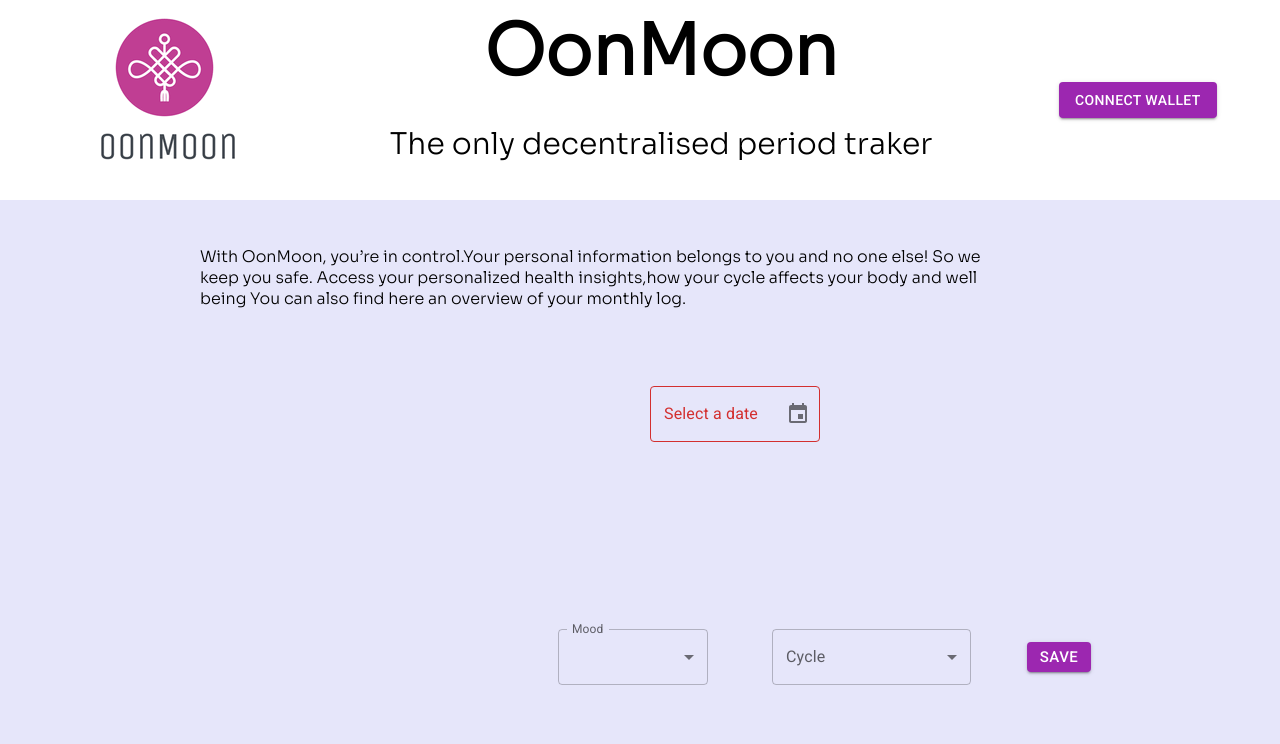
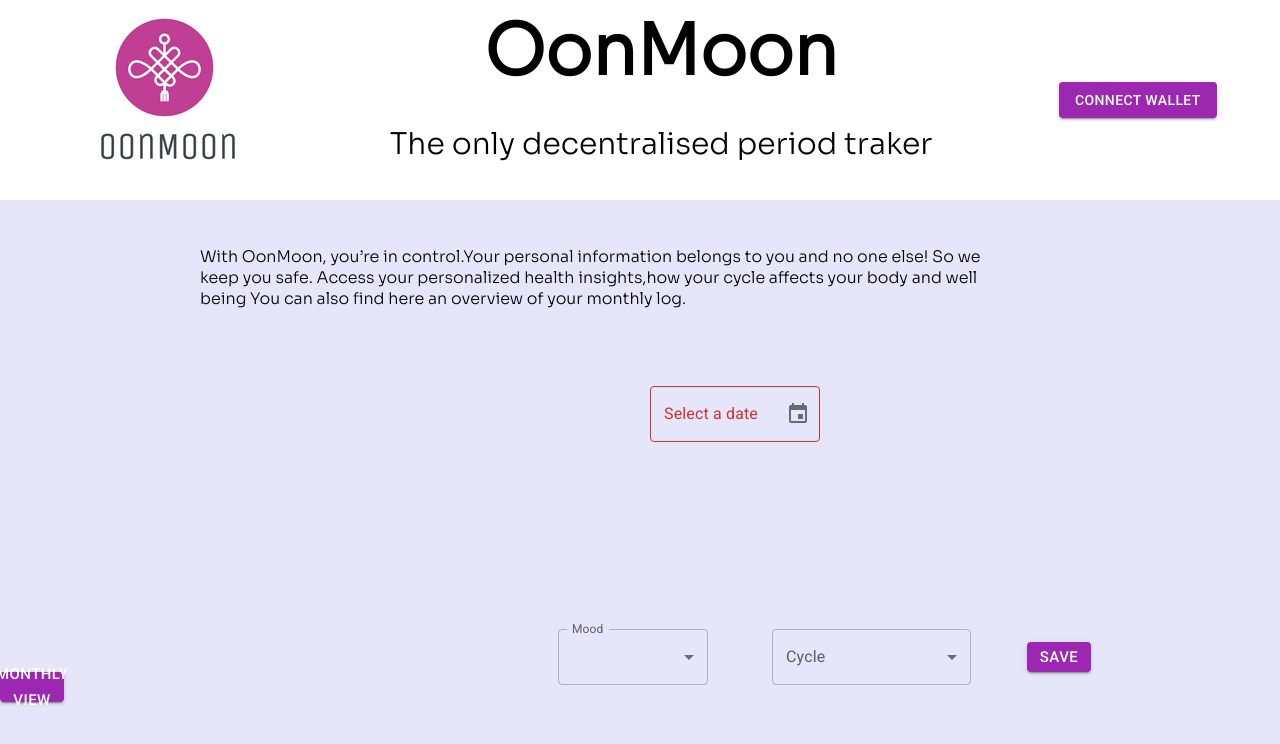
Before and after one commit to PaulineAnnBar/OonMoon, a React (Create React App) app: page / in a window 1280 px wide. Shown: the top 744 px of the page. Built offline with nearby package versions, Linux system fonts and the light colour scheme.

Commit message:
first draft of monthly log function

```diff
--- a/src/components/Container.js
+++ b/src/components/Container.js
@@ -3,58 +3,64 @@
 import DatePickerSelector from "./DatePickerSelector";
 import MoodSelect from "./MoodSelect";
 import PeriodSelect from "./PeriodSelect";
+import MonthlyLog from "./MonthlyLog";
 import { Button } from "@mui/material";
 import { ethers } from "ethers";
 import abi from "../utils/OonMoon.json";
 
 export default function Container() {
-    const [datePicker, setDatePicker] = useState("")
-    const [moodPicker, setMoodPicker] = useState(0)
-    const [cyclePicker, setCyclePicker] = useState(0)
-    const contractAddress = "0x4f6977502F7bd2E8Ff128781aAb0a2ad26EBE7dE"
-    const abiContract = abi.abi
-
+  const [datePicker, setDatePicker] = useState("");
+  const [moodPicker, setMoodPicker] = useState(0);
+  const [cyclePicker, setCyclePicker] = useState(0);
+  const contractAddress = "0x4f6977502F7bd2E8Ff128781aAb0a2ad26EBE7dE";
+  const abiContract = abi.abi;
 
   const sendAllDataOnSave = async () => {
     try {
       const { ethereum } = window;
       if (ethereum) {
+        const provider = new ethers.providers.Web3Provider(ethereum);
+        const signer = provider.getSigner();
+        const sendDailyLog = new ethers.Contract(
+          contractAddress,
+          abiContract,
+          signer
+        );
+        const dateSelected = new Date(datePicker);
 
-                const provider = new ethers.providers.Web3Provider(ethereum);
-                const signer = provider.getSigner()
-                const sendDailyLog = new ethers.Contract(contractAddress, abiContract, signer)
-                const dateSelected = new Date(datePicker)
+        let dailyLogTxn = await sendDailyLog.logDailyData(
+          dateSelected.getFullYear(),
+          dateSelected.getMonth(),
+          dateSelected.getDay(),
+          moodPicker,
+          cyclePicker,
+          { gasLimit: 300000 }
+        );
 
-                let dailyLogTxn = await sendDailyLog.logDailyData(dateSelected.getFullYear(), dateSelected.getMonth(), dateSelected.getDay(), moodPicker, cyclePicker, { gasLimit: 300000 })
-
-                console.log("dailyLog", dailyLogTxn)
-
-
+        console.log("dailyLog", dailyLogTxn);
       } else {
-                console.log("No ethereum object!")
+        console.log("No ethereum object!");
       }
     } catch (error) {
-            return ("Please make sure you've selected all options!")
+      return "Please make sure you've selected all options!";
     }
-    }
+  };
 
   function onDatePicker(value) {
     console.log("onDatePicker :", value);
-        setDatePicker(value)
-
+    setDatePicker(value);
   }
 
   function onMoodPicker(value) {
     console.log("onMoodPicker :", value);
 
-        setMoodPicker(value)
+    setMoodPicker(value);
   }
 
   function onCyclePicker(value) {
     console.log("onCyclePicker :", value);
 
-        setCyclePicker(value)
-
+    setCyclePicker(value);
   }
 
   return (
@@ -65,8 +71,18 @@
       <div className={"big-div"}>
         <MoodSelect onMoodPicker={onMoodPicker} />
         <PeriodSelect onCyclePicker={onCyclePicker} />
-                <Button className={"save_button"} variant="contained" color={"secondary"} onClick={sendAllDataOnSave} size={"large"}
-                >Save</Button>
+        <Button
+          className={"save_button"}
+          variant="contained"
+          color={"secondary"}
+          onClick={sendAllDataOnSave}
+          size={"large"}
+        >
+          Save
+        </Button>
+      </div>
+      <div>
+        <MonthlyLog />
       </div>
     </>
   );
--- a/src/components/MonthlyLog.js
+++ b/src/components/MonthlyLog.js
@@ -1,9 +1,61 @@
-import * as React from 'react';
-import { Button } from '@mui/material';
+import * as React from "react";
+import { Button } from "@mui/material";
+import abi from "../utils/OonMoon.json";
+import { ethers } from "ethers";
+import { useState } from "react";
 
 export default function MonthlyLog() {
+  const [monthlyResults, setMonthlyResults] = useState("");
+  const contractAddress = "0x4f6977502F7bd2E8Ff128781aAb0a2ad26EBE7dE";
+  const abiContract = abi.abi;
+
+  function onMonthlyResults(value) {
+    console.log("onMonthlyResults :", value);
+    document.getElementById("monthlyPeriodView").innerText = value;
+    setMonthlyResults(value);
+  }
+
+  const getMonthlyData = async () => {
+    try {
+      const { ethereum } = window;
+      if (ethereum) {
+        const provider = new ethers.providers.Web3Provider(ethereum);
+        const signer = provider.getSigner();
+        const monthlyView = new ethers.Contract(
+          contractAddress,
+          abiContract,
+          signer
+        );
+        const year = 2022;
+        const month = 5;
+
+        let monthlyViewTxn = await monthlyView.getMyMonthlyHistory(year, month);
+
+        console.log("dailyLog output is:", monthlyViewTxn);
+
+        setMonthlyResults(monthlyViewTxn);
+      } else {
+        console.log("No ethereum object!");
+      }
+    } catch (error) {
+      console.log(`error: ${error}`);
+      return "Please make sure you've selected all options!";
+    }
+  };
 
   return (
-    <div></div>
+    <div>
+      <div id="monthlyPeriodView"></div>
+
+      <Button
+        className={"save_button"}
+        variant="contained"
+        color={"secondary"}
+        onClick={getMonthlyData}
+        size={"large"}
+      >
+        Monthly View
+      </Button>
+    </div>
   );
 }
```
Also changed, not shown: 1 other file (tests, documents, lock files or other folders). Lines whose indentation alone changed are shown as unchanged.
